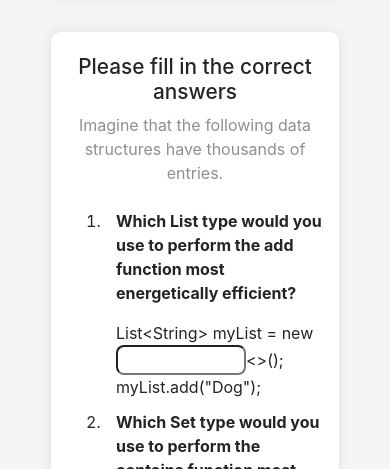
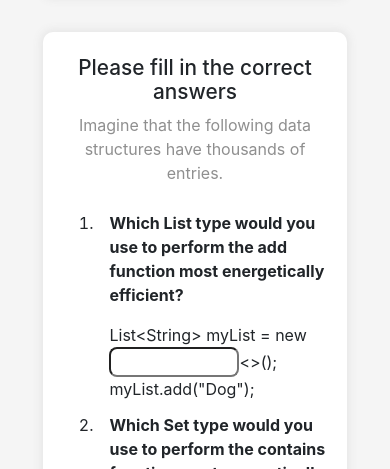
Before and after one commit to niklas1531/green-coding, a plain HTML site: page kpiPages/kpi2.html in a window 390 px wide. Shown: the part 2983-3452 px from the top of the page. Drawn offline with nearby package versions, Linux system fonts and the light colour scheme.

Commit message:
quiz-1 js-datei Fehler in Verknüpfung verbessert

```diff
--- a/css/quiz.css
+++ b/css/quiz.css
@@ -18,7 +18,7 @@
     background-color: #fff;
     border-radius: 10px;
     box-shadow: 0 0 10px 2px rgba(100, 100, 100, 0.1);
-    width: 90%;
+    width: 95%;
     height: 420px;
     margin-left: auto;
     margin-right: auto;
@@ -27,7 +27,7 @@
     background-color: #fff;
     border-radius: 10px;
     box-shadow: 0 0 10px 2px rgba(100, 100, 100, 0.1);
-    width: 90%;
+    width: 95%;
     height: 650px;
     margin-top: 5%;
     margin-left: auto;
@@ -134,10 +134,10 @@
         height: 350px;
     }
     #quiz4 {
-        height: 900px;
+        height: 850px;
     }
 
-    .quiz-container {
+    .quiz-container, .quiz-container-lg {
         margin-bottom: 6%;
     }
     .carousel-part {
--- a/js/email.js
+++ b/js/email.js
@@ -9,11 +9,9 @@ document
         const serviceID = "service_i52o6nq";
         const templateID = "template_m7s278d";
 
-        // send the email here
         emailjs.sendForm(serviceID, templateID, this).then(
             (response) => {
                 console.log("SUCCESS!", response.status, response.text);
-                // alert("SUCCESS!");
                 $("#alert").css("display", "block");
                 document.getElementById('contact-form').reset();
             },
--- a/js/quiz1.js
+++ b/js/quiz1.js
@@ -35,7 +35,7 @@ const quizData = [
 
 ];
 
-const quiz = document.getElementById('quiz')
+const quiz = document.getElementById('quiz1')
 const answerEls = document.querySelectorAll('.answer')
 const questionNumber = document.getElementById('whichQuestion')
 const questionEl = document.getElementById('question')
```
